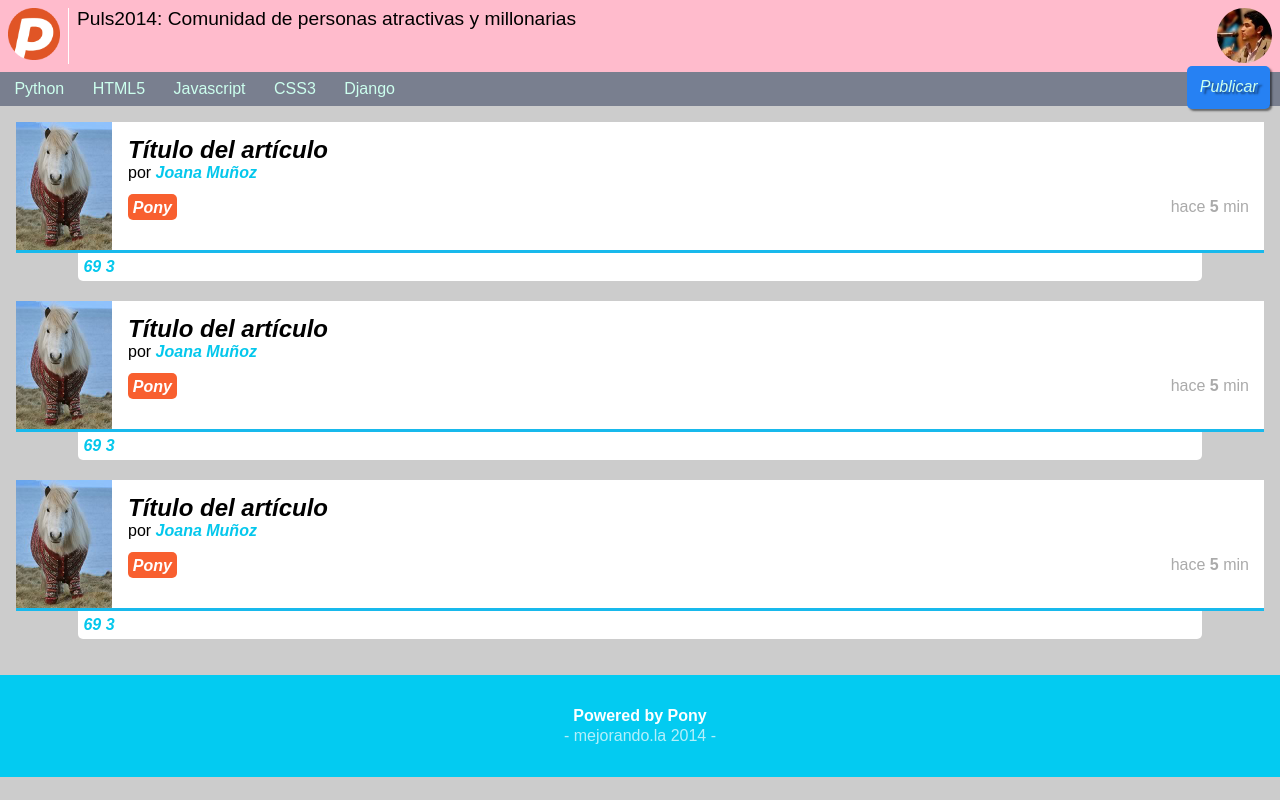
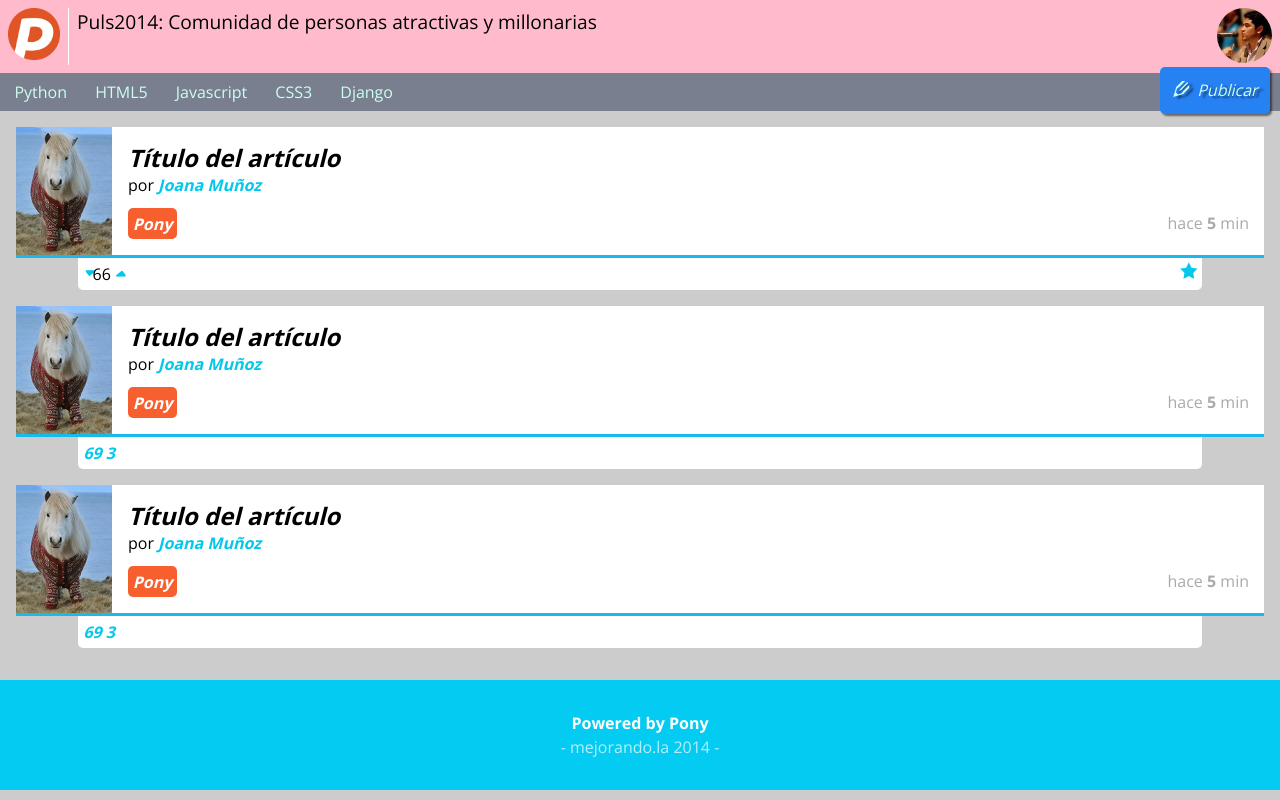
Before and after one commit to afbarcos/Puls2014-Europa, a plain HTML site: page index.html in a window 1280 px wide. Drawn offline with nearby package versions, Linux system fonts and the light colour scheme.

Commit message:
Cambios en fuentes

```diff
--- a/css/styles.css
+++ b/css/styles.css
@@ -1,4 +1,68 @@
+/*@font-face {
+    font-family: 'open_sansregular';
+    src: url('../fonts/OpenSans-Regular-webfont.eot');
+    src: url('../fonts/OpenSans-Regular-webfont.eot?#iefix') format('embedded-opentype'),
+         url('../fonts/OpenSans-Regular-webfont.woff') format('woff'),
+         url('../fonts/OpenSans-Regular-webfont.ttf') format('truetype'),
+         url('../fonts/OpenSans-Regular-webfont.svg#open_sansregular') format('svg');
+    font-weight: normal;
+    font-style: normal;
+
+}
+@font-face {
+    font-family: 'open_sansbold';
+    src: url('../fonts/OpenSans-Bold-webfont.eot');
+    src: url('../fonts/OpenSans-Bold-webfont.eot?#iefix') format('embedded-opentype'),
+         url('../fonts/OpenSans-Bold-webfont.woff') format('woff'),
+         url('../fonts/OpenSans-Bold-webfont.ttf') format('truetype'),
+         url('../fonts/OpenSans-Bold-webfont.svg#open_sansbold') format('svg');
+    font-weight: normal;
+    font-style: normal;
+
+}*/
+@font-face {
+	font-family: 'puls4';
+	src:url('../fonts/puls4.eot');
+	src:url('../fonts/puls4.eot?#iefix') format('embedded-opentype'),
+		url('../fonts/puls4.woff') format('woff'),
+		url('../fonts/puls4.ttf') format('truetype'),
+		url('../fonts/puls4.svg#puls4') format('svg');
+	font-weight: normal;
+	font-style: normal;
+}
+
+[class^="icon-"], [class*=" icon-"] {
+	font-family: 'puls4';
+	speak: none;
+	font-style: normal;
+	font-weight: normal;
+	font-variant: normal;
+	text-transform: none;
+	line-height: 1;
+
+	/* Better Font Rendering =========== */
+	-webkit-font-smoothing: antialiased;
+	-moz-osx-font-smoothing: grayscale;
+}
+
+.icon-flecha-arriba:before {
+	content: "\e600";
+}
+.icon-flecha-abajo:before {
+	content: "\e601";
+}
+.icon-estrella:before {
+	content: "\e602";
+	float: right;
+	font-style: normal;
+}
+.icon-lapiz:before {
+	content: "\e603";
+	margin-right: .5em;
+}
+
 body{
+	font-family: "Open Sans";
 	font-size: 16px;
 	background: #ccc;
 }
--- a/index.html
+++ b/index.html
@@ -4,6 +4,7 @@
 	<meta charset="UTF-8" />
 	<meta name="description" content="Proyecto de la primera generación del 2014 del curso de diseño web online" />
 	<title> Pulse2014 </title>
+	<link href='http://fonts.googleapis.com/css?family=Open+Sans:400,700' rel='stylesheet' type='text/css'>
 	<link rel="stylesheet" type="text/css" href="css/normalize.css" />
 	<link rel="stylesheet" type="text/css" href="css/styles.css" />
 </head>
@@ -24,7 +25,7 @@
 			<li><a href="#">Javascript</a></li>
 			<li><a href="#">CSS3</a></li>
 			<li><a href="#">Django</a></li>
-			<li id="publicar_nav"><a href="#">Publicar</a></li>
+			<li id="publicar_nav"><a href="#"><span class="icon-lapiz"></span>Publicar</a></li>
 		</ul>
 	</nav>
 	<section id="contenido">
@@ -41,10 +42,10 @@
 				<span class="fecha_item"> hace <strong>5</strong> min </span>
 			</div>
 			<div class="votacion">
-				<a href="#" class="comentarios_item"> 69 </a>
-				<a href="#" class="guardar_item">3</a>
-				<a href="#" class="up"></a>
-				<a href="#" class="down"></a>
+				<a href="#" class="up icon-flecha-abajo"></a>66
+				<a href="#" class="down icon-flecha-arriba"></a>
+				<a href="#" class="comentarios_item"></a>
+				<a href="#" class="guardar_item icon-estrella"></a>
 			</div>
 		</article>
 		<article class="item">
```
Also changed, not shown: fonts/puls4.ttf (added), fonts/puls4.woff (added), 2 other files.
